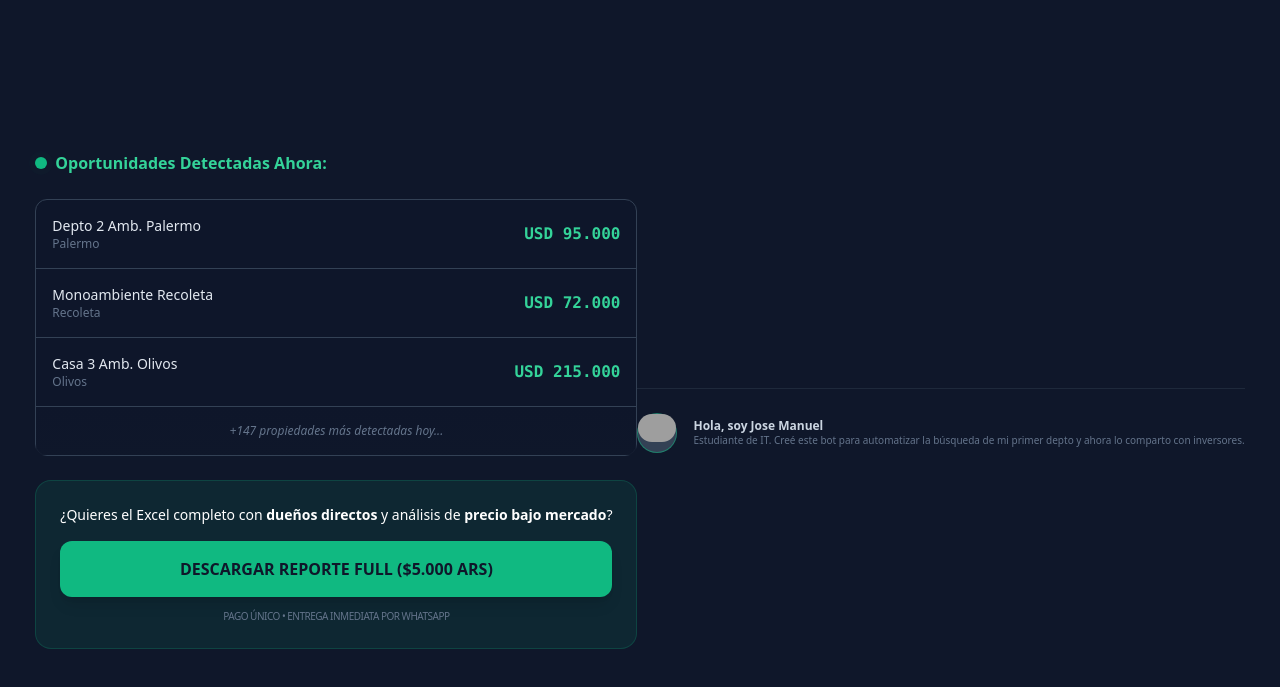
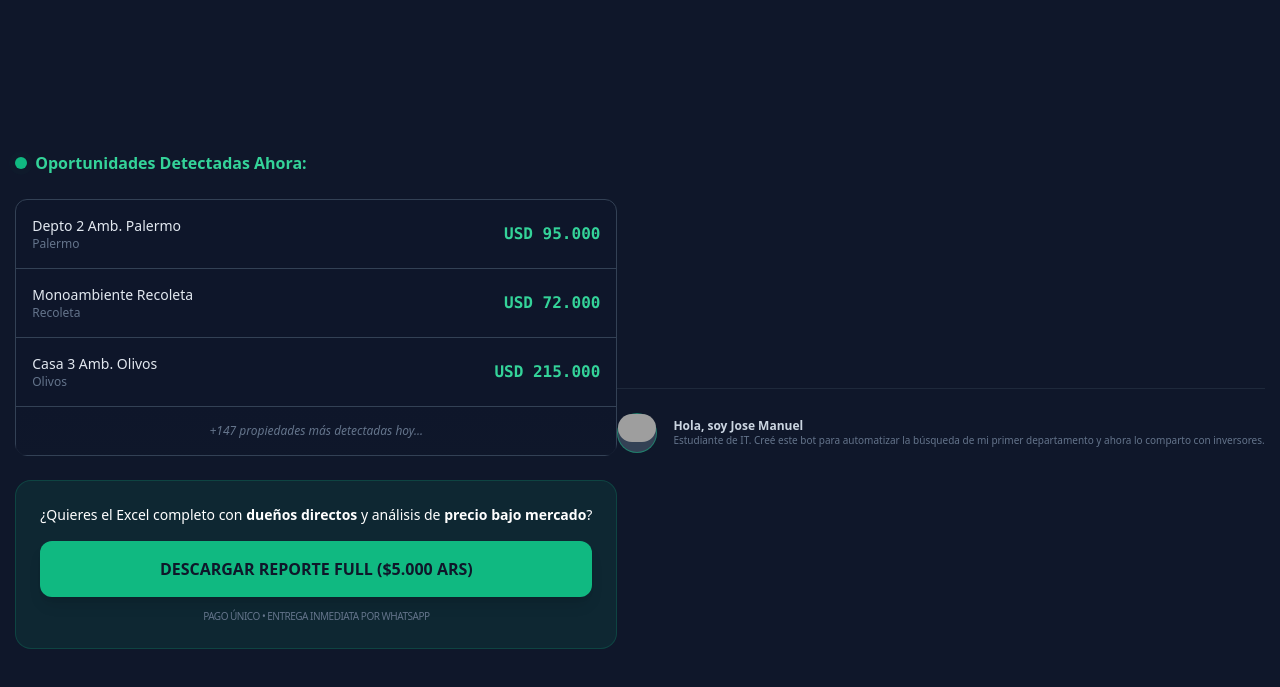
Before and after one commit to josemanuelweb/bot-inmobiliario-pro, a Flask app: page / in a window 1280 px wide. Shown: the top 687 px of the page. Run offline with Flask 3, Linux system fonts and the light colour scheme; some libraries are stand-ins or nearby versions; grey boxes are pictures that could not be loaded.

Commit message:
Add files via upload

```diff
--- a/templates/index.html
+++ b/templates/index.html
@@ -50,7 +50,7 @@
         </div>
         <div>
             <p class="text-xs text-slate-300 font-bold">Hola, soy Jose Manuel</p>
-            <p class="text-[10px] text-slate-500 leading-tight">Estudiante de IT. Creé este bot para automatizar la búsqueda de mi primer depto y ahora lo comparto con inversores.</p>
+            <p class="text-[10px] text-slate-500 leading-tight">Estudiante de IT. Creé este bot para automatizar la búsqueda de mi primer departamento y ahora lo comparto con inversores.</p>
         </div>
     </footer>
 
```
